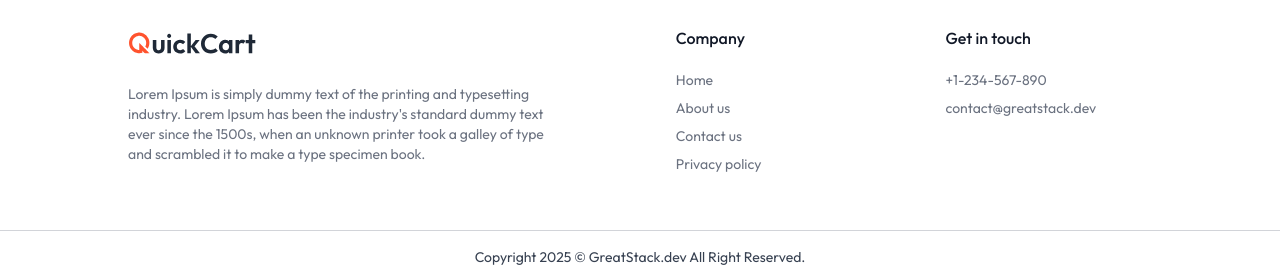
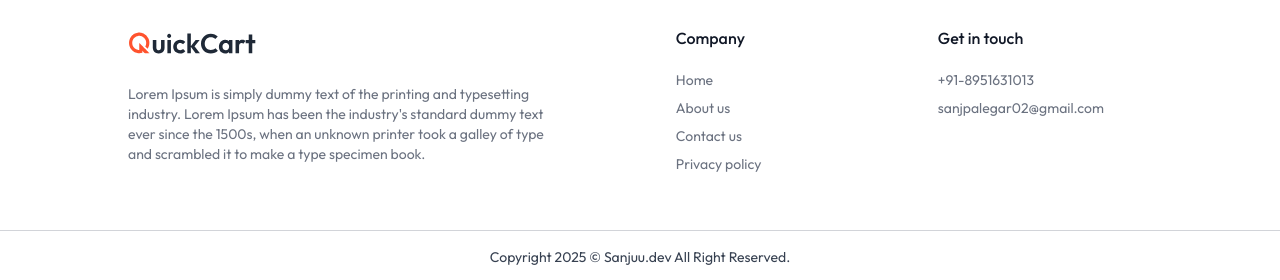
Before and after one commit to san376/Ecommick, a Next.js app: page / in a window 1280 px wide. Shown: the part 1932-2212 px from the top of the page. Built offline with nearby package versions, Linux system fonts and the light colour scheme; no server answers; the database is empty.

Commit message:
Removed Error

```diff
--- a/components/Footer.jsx
+++ b/components/Footer.jsx
@@ -40,14 +40,14 @@ const Footer = () => {
           <div>
             <h2 className="font-medium text-gray-900 mb-5">Get in touch</h2>
             <div className="text-sm space-y-2">
-              <p>+1-234-567-890</p>
-              <p>contact@greatstack.dev</p>
+              <p>+91-8951631013</p>
+              <p>sanjpalegar02@gmail.com</p>
             </div>
           </div>
         </div>
       </div>
       <p className="py-4 text-center text-xs md:text-sm">
-        Copyright 2025 © GreatStack.dev All Right Reserved.
+        Copyright 2025 © Sanjuu.dev All Right Reserved.
       </p>
     </footer>
   );
```
